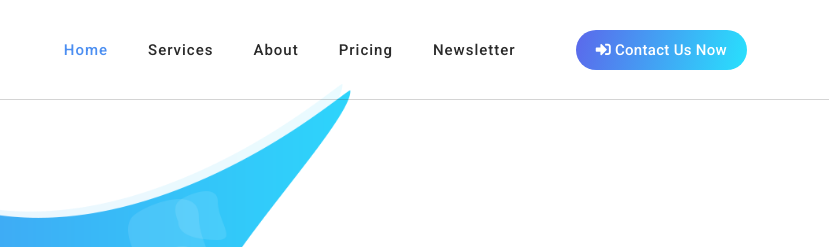
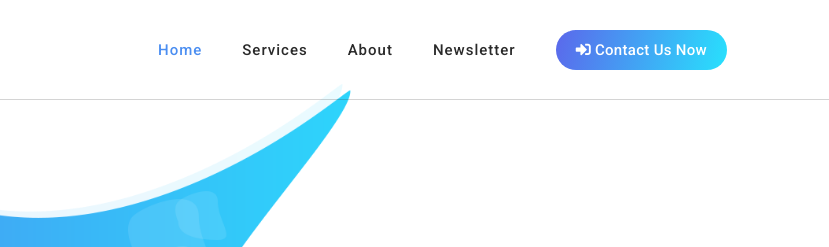
Before and after one commit to devlopboost-sketch/DevBoostLanding, a plain HTML site: page index.html in a window 1280 px wide. Shown: the top 247 px of the page, 451-1280 px from the left. Drawn offline with Linux system fonts and the light colour scheme.

Commit message:
rmv pricing

```diff
--- a/index.html
+++ b/index.html
@@ -58,8 +58,8 @@
               <li class="scroll-to-section"><a href="#top" class="active">Home</a></li>
               <li class="scroll-to-section"><a href="#services">Services</a></li>
               <li class="scroll-to-section"><a href="#about">About</a></li>
-              <li class="scroll-to-section"><a href="#pricing">Pricing</a></li>
-              <li class="scroll-to-section"><a href="#newsletter">Newsletter</a></li>
+<!--               <li class="scroll-to-section"><a href="#pricing">Pricing</a></li>
+ -->              <li class="scroll-to-section"><a href="#newsletter">Newsletter</a></li>
               <li><div class="gradient-button"><a id="modal_trigger" href="#modal"><i class="fa fa-sign-in-alt"></i> Contact Us Now</a></div></li>
             </ul>
             <a class='menu-trigger'>
```
